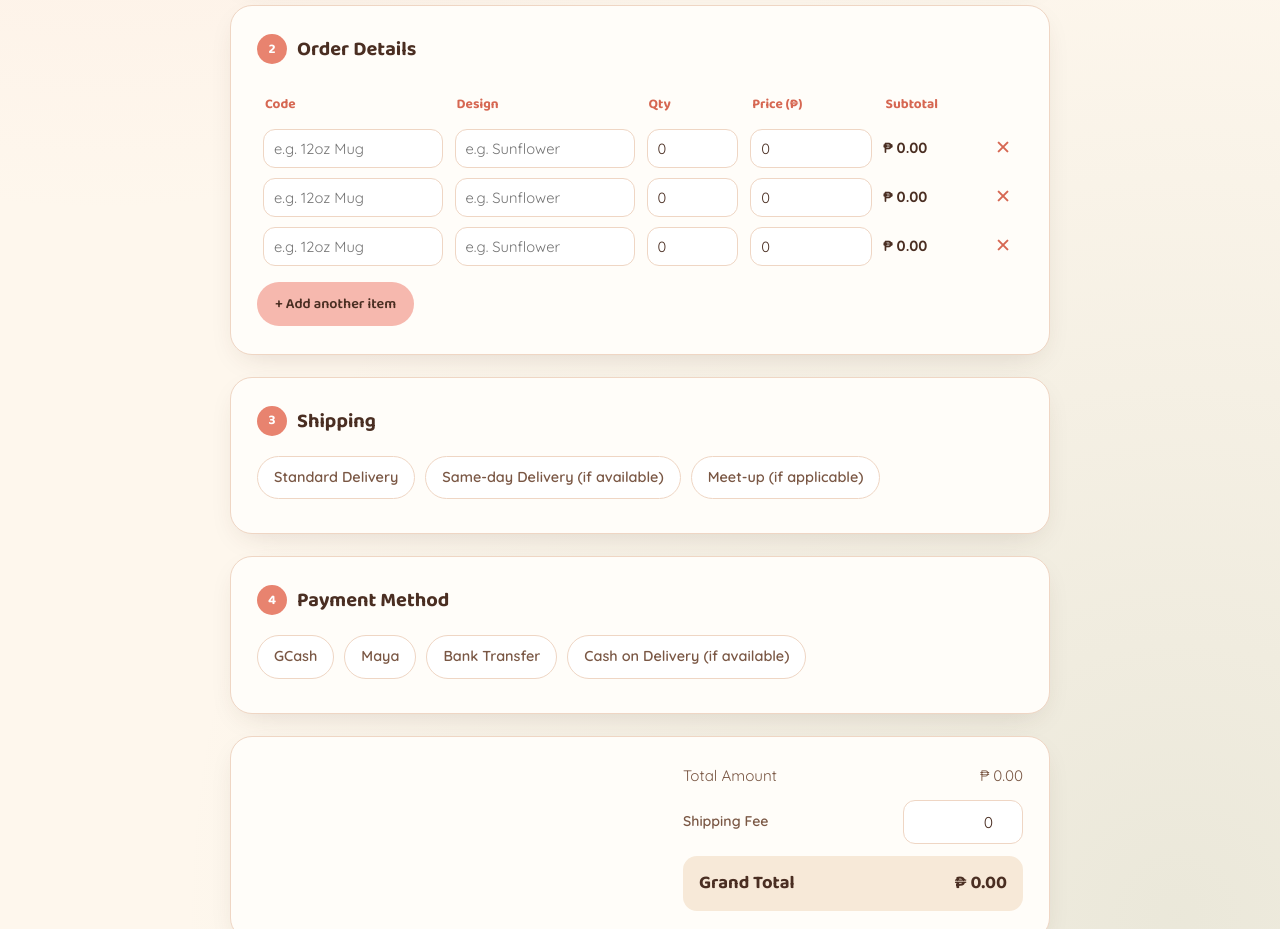
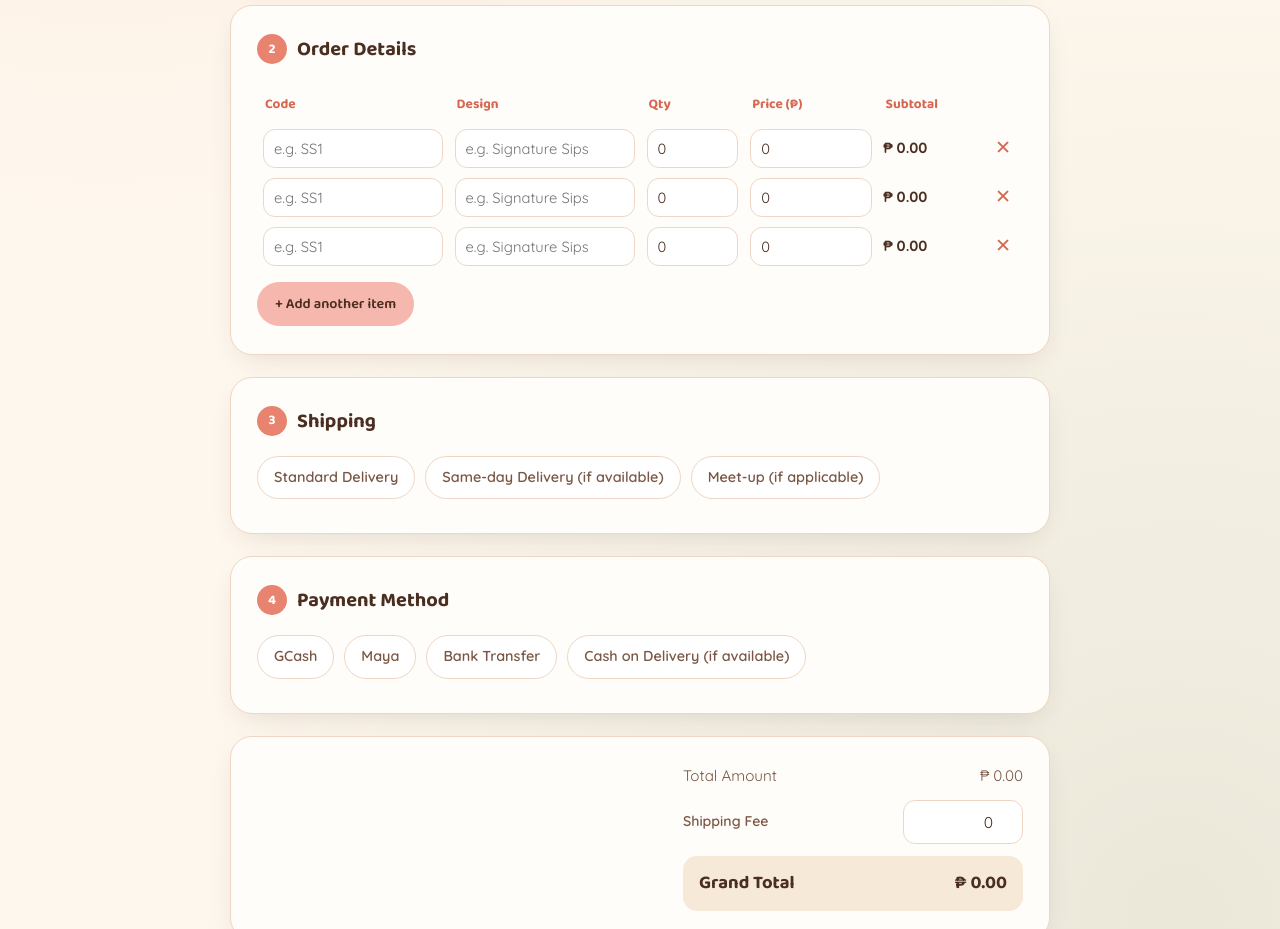
Before and after one commit to huggiemuggiesph/huggiemuggiesph.github.io, a plain HTML site: page index.html in a window 1280 px wide. Shown: the part 960-1889 px from the top of the page. Drawn offline with Linux system fonts and the light colour scheme.

Commit message:
Updated index.html

```diff
--- a/index.html
+++ b/index.html
@@ -390,8 +390,8 @@
     rowCount++;
     const tr = document.createElement('tr');
     tr.innerHTML = `
-      <td><input type="text" name="Item ${rowCount}" placeholder="e.g. 12oz Mug"></td>
-      <td><input type="text" name="Design ${rowCount}" placeholder="e.g. Sunflower"></td>
+      <td><input type="text" name="Code ${rowCount}" placeholder="e.g. SS1"></td>
+      <td><input type="text" name="Design ${rowCount}" placeholder="e.g. Signature Sips"></td>
       <td><input type="number" class="qty" min="0" step="1" value="0" name="Qty ${rowCount}"></td>
       <td><input type="number" class="price" min="0" step="0.01" value="0" name="Price ${rowCount}"></td>
       <td class="row-total">₱ 0.00</td>
```
